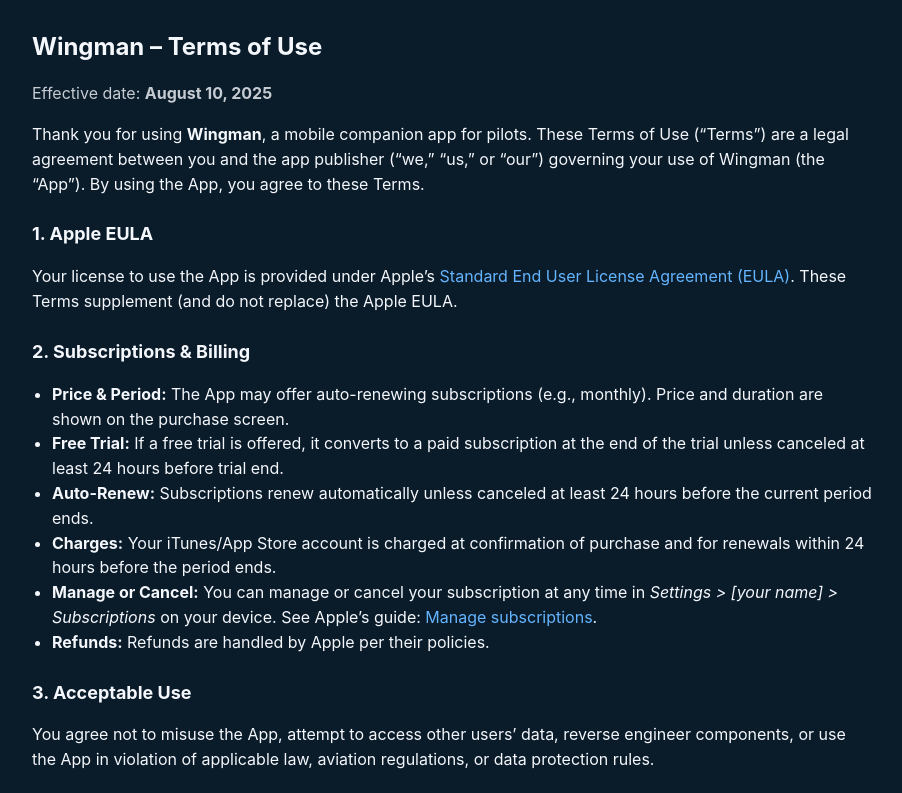
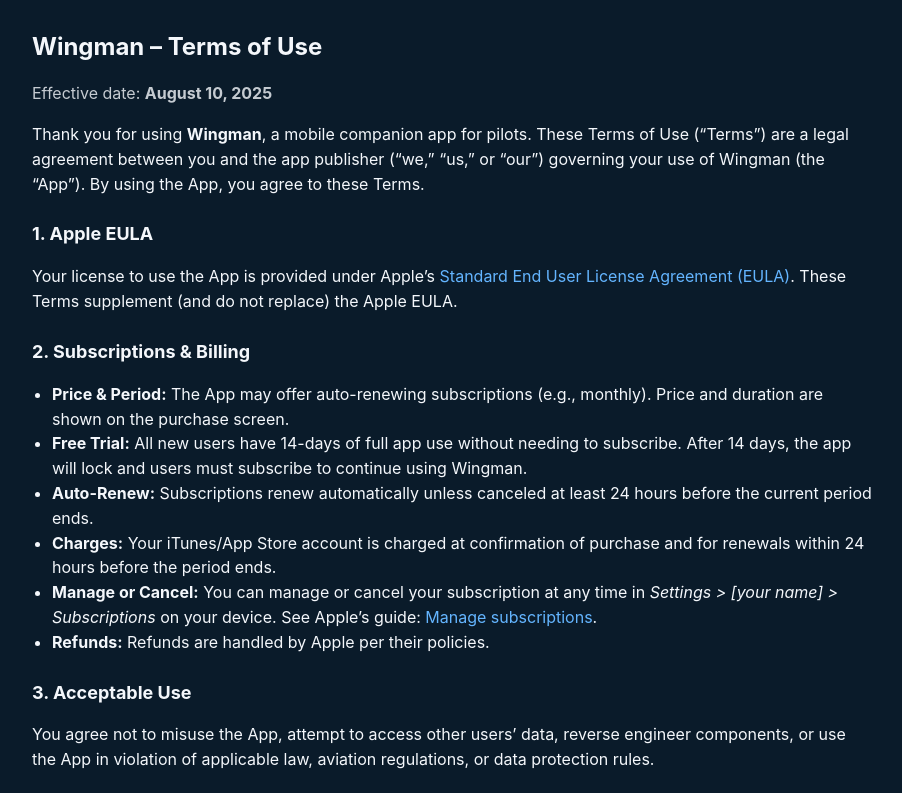
Before and after one commit to Dwelsh29/Terms, a plain HTML site: page index.html in a window 1280 px wide. Shown: the top 793 px of the page, without its empty margins (188-1090 px from the left). Drawn offline with Linux system fonts and the light colour scheme.

Commit message:
Update index.html

```diff
--- a/index.html
+++ b/index.html
@@ -31,7 +31,7 @@
   <h2>2. Subscriptions & Billing</h2>
   <ul>
     <li><strong>Price & Period:</strong> The App may offer auto-renewing subscriptions (e.g., monthly). Price and duration are shown on the purchase screen.</li>
-    <li><strong>Free Trial:</strong> If a free trial is offered, it converts to a paid subscription at the end of the trial unless canceled at least 24 hours before trial end.</li>
+    <li><strong>Free Trial:</strong> All new users have 14-days of full app use without needing to subscribe. After 14 days, the app will lock and users must subscribe to continue using Wingman.</li>
     <li><strong>Auto-Renew:</strong> Subscriptions renew automatically unless canceled at least 24 hours before the current period ends.</li>
     <li><strong>Charges:</strong> Your iTunes/App Store account is charged at confirmation of purchase and for renewals within 24 hours before the period ends.</li>
     <li><strong>Manage or Cancel:</strong> You can manage or cancel your subscription at any time in <em>Settings &gt; [your name] &gt; Subscriptions</em> on your device. See Apple’s guide: <a href="https://support.apple.com/HT202039" target="_blank" rel="noopener">Manage subscriptions</a>.</li>
```
